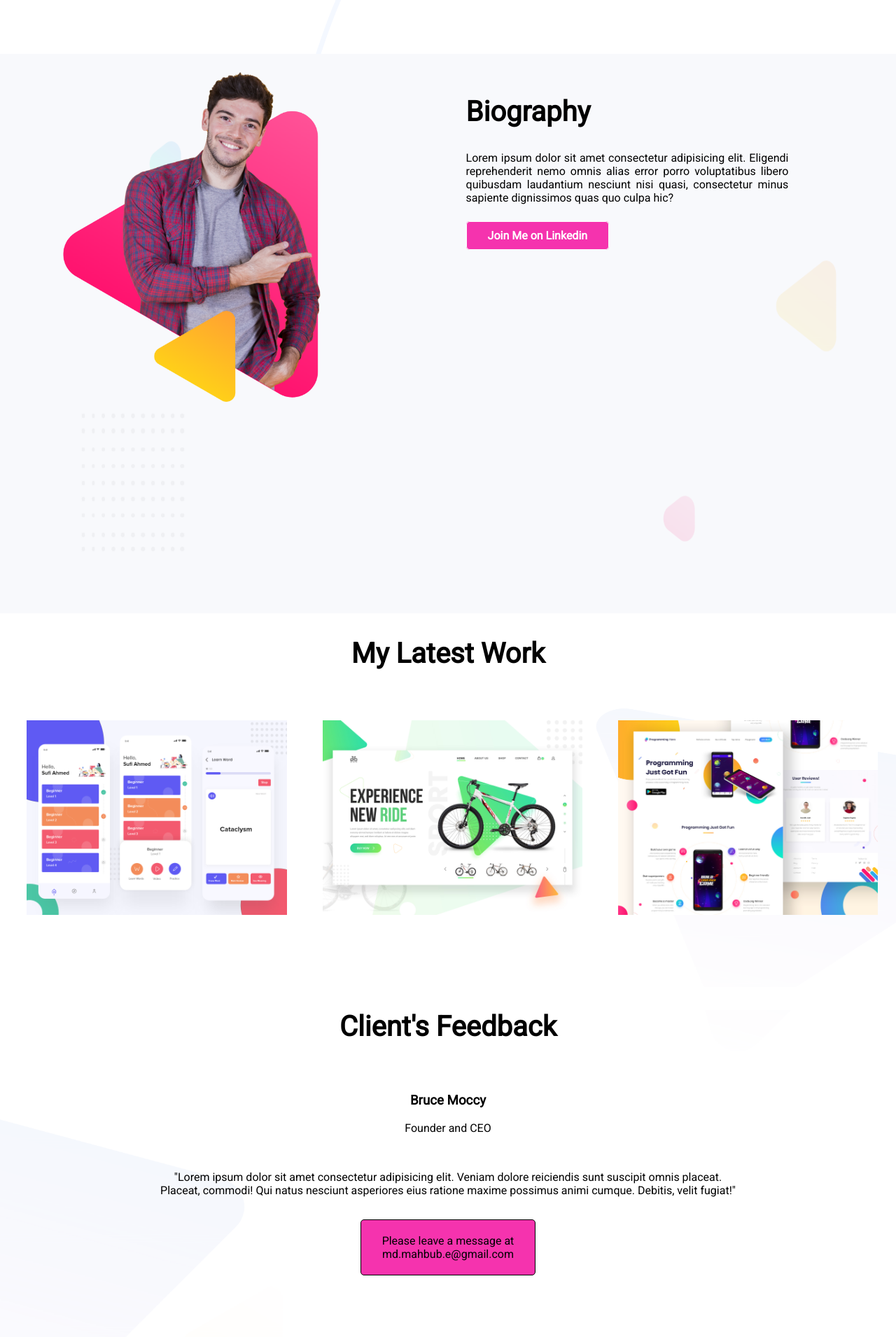
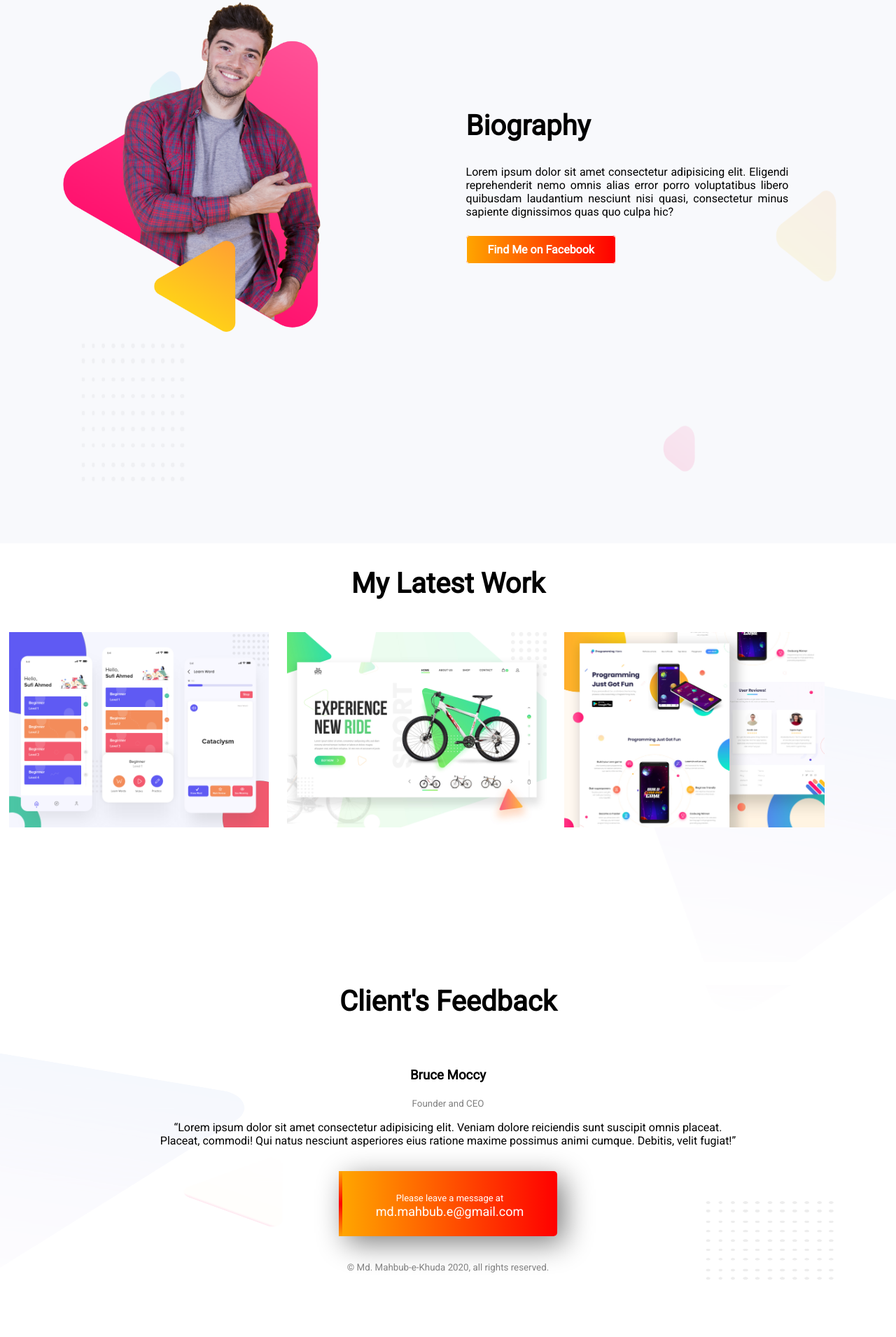
Before and after one commit to mdmahbubekhuda/personal-website, a plain HTML site: page index.html in a window 1280 px wide. Shown: the part 723-2633 px from the top of the page at 70% size. Drawn offline with Linux system fonts and the light colour scheme.

Commit message:
Finally Done

```diff
--- a/index.html
+++ b/index.html
@@ -8,49 +8,54 @@
     <link rel="stylesheet" href="style.css">
 </head>
 <body>
-    <section class="header">
-        <div class="half-width">
+    <header>
+        <section class="half-width position">
             <h2>Hello I'm</h2>
-            <h1><span class="highlight">Mahbub-e-Khuda</span></h1>
+            <h1 id="text-highlight">Mahbub-e-Khuda</h1>
             <p>Lorem ipsum dolor sit amet consectetur, adipisicing elit. Cupiditate ex velit assumenda dolorum enim nostrum nihil eum exercitationem vitae excepturi quo dignissimos ea eveniet quis, iste minima labore doloremque corporis. lore</p>
             <br>
-            <a class="anchor-button" href="https://www.linkedin.com/in/mohammad-mahbub-e-khuda-71905810a/" target="_blank">Hire Me</a>
-        </div>
-        <div class="half-width">
+            <a class="link-button" href="https://www.linkedin.com/in/mohammad-mahbub-e-khuda-71905810a/" target="_blank">Hire Me</a>
+        </section>
+        <section class="half-width">
             <img src="images/peter.png" alt="Profile Picture">
-        </div>
         </section>
-    <section class="biography">
-        <div class="half-width">
+    </header>
+    <article class="biography">
+        <section class="half-width">
             <img src="images/peter_dream.png" alt="Peter's Dream Picture">
-        </div>
-        <div class="half-width">
+        </section>
+        <section class="half-width position">
             <h2>Biography</h2>
             <p>Lorem ipsum dolor sit amet consectetur adipisicing elit. Eligendi reprehenderit nemo omnis alias error porro voluptatibus libero quibusdam laudantium nesciunt nisi quasi, consectetur minus sapiente dignissimos quas quo culpa hic?</p>
             <br>
-            <a class="anchor-button" href="https://www.linkedin.com/in/mohammad-mahbub-e-khuda-71905810a/" target="_blank">Join Me on Linkedin</a>
-        </div>
+            <a class="link-button" href="https://www.facebook.com/profile.php?id=100007074285638" target="_blank">Find Me on Facebook</a>
         </section>
-    <section class="latest-work">
+    </article>
+    <article class="latest-work">
         <h2 id="center-heading">My Latest Work</h2>
-        <div class="work-pic">
+        <section class="work-pic">
             <img src="images/latest-work/work-1.png" alt="1st Work Picture">
-        </div>
-        <div class="work-pic">
+        </section>
+        <section class="work-pic">
             <img src="images/latest-work/work-2.jpg" alt="2nd Work Picture">
-        </div>
-        <div class="work-pic">
+        </section>
+        <section class="work-pic">
             <img src="images/latest-work/work-3.jpg" alt="3rd Work Picture">
-        </div>
         </section>
-    <section class="footer">
+    </article>
+    <footer class="footer">
+        <div>
             <h2>Client's Feedback</h2>
             <br>
-        <h3>Bruce Moccy</h3>
-        <p>Founder and CEO</p>
-        <br>
-        <p>"Lorem ipsum dolor sit amet consectetur adipisicing elit. Veniam dolore reiciendis sunt suscipit omnis placeat. <br> Placeat, commodi! Qui natus nesciunt asperiores eius ratione maxime possimus animi cumque. Debitis, velit fugiat!"</p>
-        <p id="email-button">Please leave a message at <br>md.mahbub.e@gmail.com</p>
-    </section>
+            <p><h3>Bruce Moccy</h3><small>Founder and CEO</small></p>
+            <p><q>Lorem ipsum dolor sit amet consectetur adipisicing elit. Veniam dolore reiciendis sunt suscipit omnis placeat. <br> Placeat, commodi! Qui natus nesciunt asperiores eius ratione maxime possimus animi cumque. Debitis, velit fugiat!</q></p>
+        </div>
+        <div>
+            <p id="contact-info"><span>Please leave a message at</span><br>md.mahbub.e@gmail.com</p>
+        </div>
+        <div>
+            <p><small>© Md. Mahbub-e-Khuda 2020, all rights reserved.</small></p>
+        </div>
+    </footer>
 </body>
 </html>
--- a/style.css
+++ b/style.css
@@ -1,21 +1,32 @@
 body{
-    margin: 0;
+    margin: 0px;
     font-family: 'Roboto', sans-serif;
 }
 p{
     text-align: justify;
 }
-.highlight{
+#text-highlight{
     color: rgb(245, 51, 174);
     font-size: 60px;
 }
 h2{
     font-size: 40px;
 }
-section{
-    height: 800px;
+.link-button{
+    text-decoration: none;
+    color: white;
+    background-image: linear-gradient(90deg, orange, red);
+    border: 1px solid;
+    border-radius: 5px;
+    padding: 10px 30px;
+    font-weight: 700;
 }
-.header{
+.link-button:hover{
+    color: indigo;
+    font-size: x-large;
+}
+header{
+    height: 700px;
     background-image: url(images/header-bg.png);
     background-repeat: no-repeat;
     background-size: 100% 100%;
@@ -26,28 +37,26 @@ section{
     margin-left: 5%;
     padding: 2%;
 }
+.position{
+    position: relative;
+    top: 15%;
+}
 .half-width img{
     width: 80%;
 }
-.anchor-button{
-    text-decoration: none;
-    color: white;
-    background-color: rgb(245, 51, 174);
-    border: 1px solid;
-    border-radius: 5px;
-    padding: 10px 30px;
-    font-weight: 700;
-}
 .biography{
+    height: 800px;
     background-image: url(images/biography-bg.png);
     background-repeat: no-repeat;
     background-size: 100% 100%;
 }
 .latest-work{
+    clear: left;
     height: 500px;
     background-image: url(images/latest-work-bg.png);
     background-repeat: no-repeat;
     background-size: 100% 100%;
+    padding-bottom: 5%;
 }
 #center-heading{
     text-align: center;
@@ -55,13 +64,14 @@ section{
 .work-pic{
     width: 29%;
     float: left;
-    margin: 2% 0 0 2%;
+    margin: auto;
     padding: 1%;
 }
 .work-pic img{
     width: 100%;
 }
 .footer{
+    height: 500px;
     background-image: url(images/footer-bg.png);
     background-repeat: no-repeat;
     background-size: 100% 100%;
@@ -70,10 +80,24 @@ section{
 .footer p{
     text-align: center;
 }
-#email-button{
-    border: 1px solid;
+#contact-info{
+    width: 20%;
+    height: 20%;
+    padding: 2%;
+    box-shadow: 10px 10px 40px grey;
+    border-left: 5px solid;
     border-radius: 5px;
-    background-color: rgb(245, 51, 174);
+    border-image: linear-gradient(180deg, orange, red, orange);
+    border-image-slice: 1;
+    background-image: linear-gradient(90deg, orange, red);
     display: inline-block;
-    padding: 20px 30px;
+    color: white;
+    font-size: large;
+    font-weight: 400;
 }
+small{
+    color: grey;
+}
+span{
+    font-size: small;
+}
```
Lines whose indentation alone changed are shown as unchanged.
